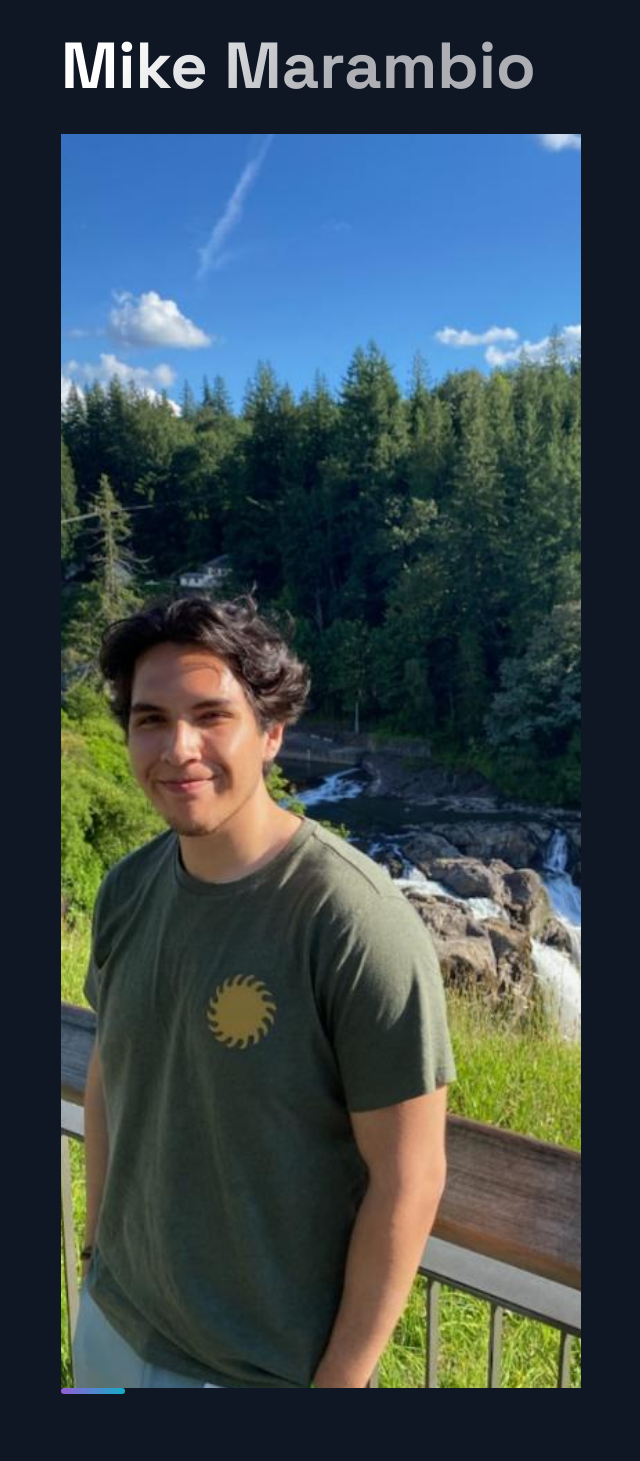
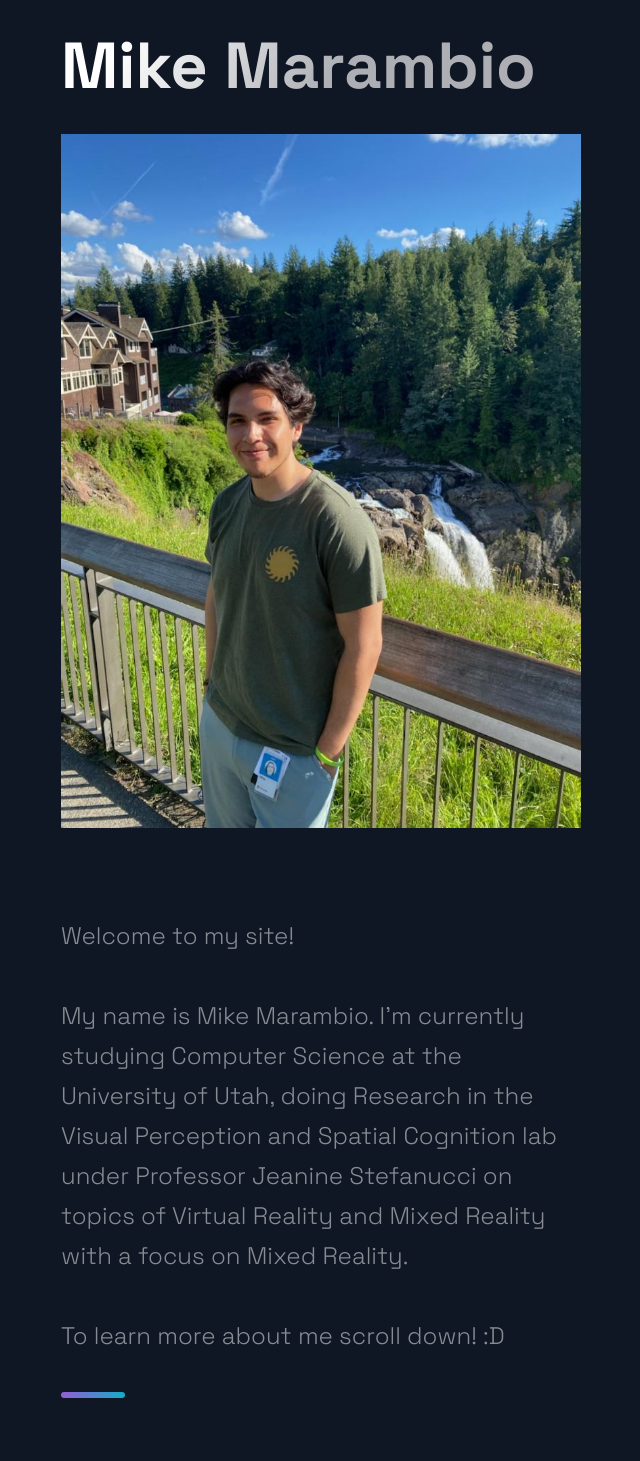
Before and after one commit to MagikRambo/portfolio_website, a Next.js app: page / in a window 1280 px wide. Shown: the part 140-1601 px from the top of the page, without its empty margins (59-699 px from the left). Built offline with nearby package versions, Linux system fonts and the light colour scheme.

Commit message:
actually fixed hero format

```diff
--- a/src/components/Hero/Hero.js
+++ b/src/components/Hero/Hero.js
@@ -10,14 +10,16 @@ const Hero = (props) => (
     <SectionTitle main center>
       <p>Mike Marambio</p>
     </SectionTitle>
+    <SectionText>
     <Img src = "/images/hero.png"/>
+    </SectionText>
     <SectionText>
       <br/>
       <p>Welcome to my site! <br/> <br/>
       My name is Mike Marambio. I'm currently studying Computer Science at the University of Utah, doing Research in the Visual Perception and Spatial Cognition lab under Professor Jeanine Stefanucci on topics of Virtual Reality and Mixed Reality with a focus on Mixed Reality.
       <br/>
       <br/>
-      <p>To learn more about me please scroll down! :D</p>
+      <p>To learn more about me scroll down! :D</p>
 
       </p>
     </SectionText>
```
